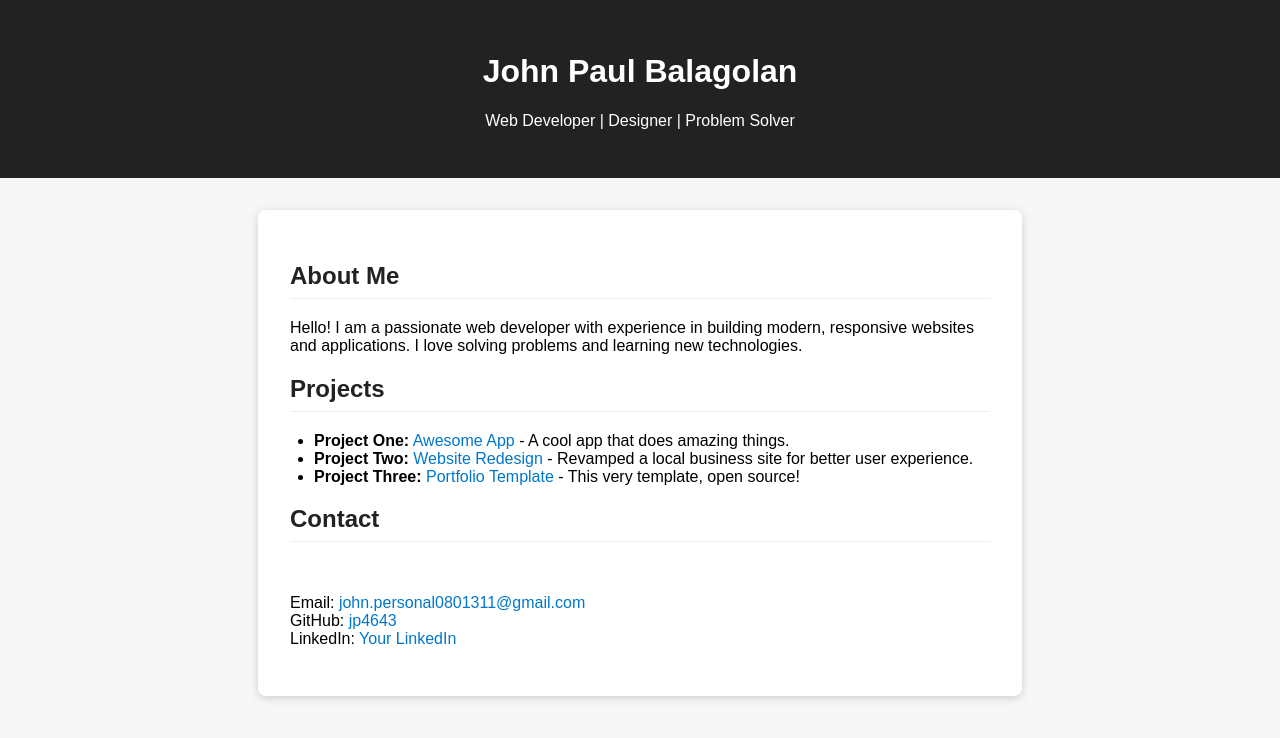
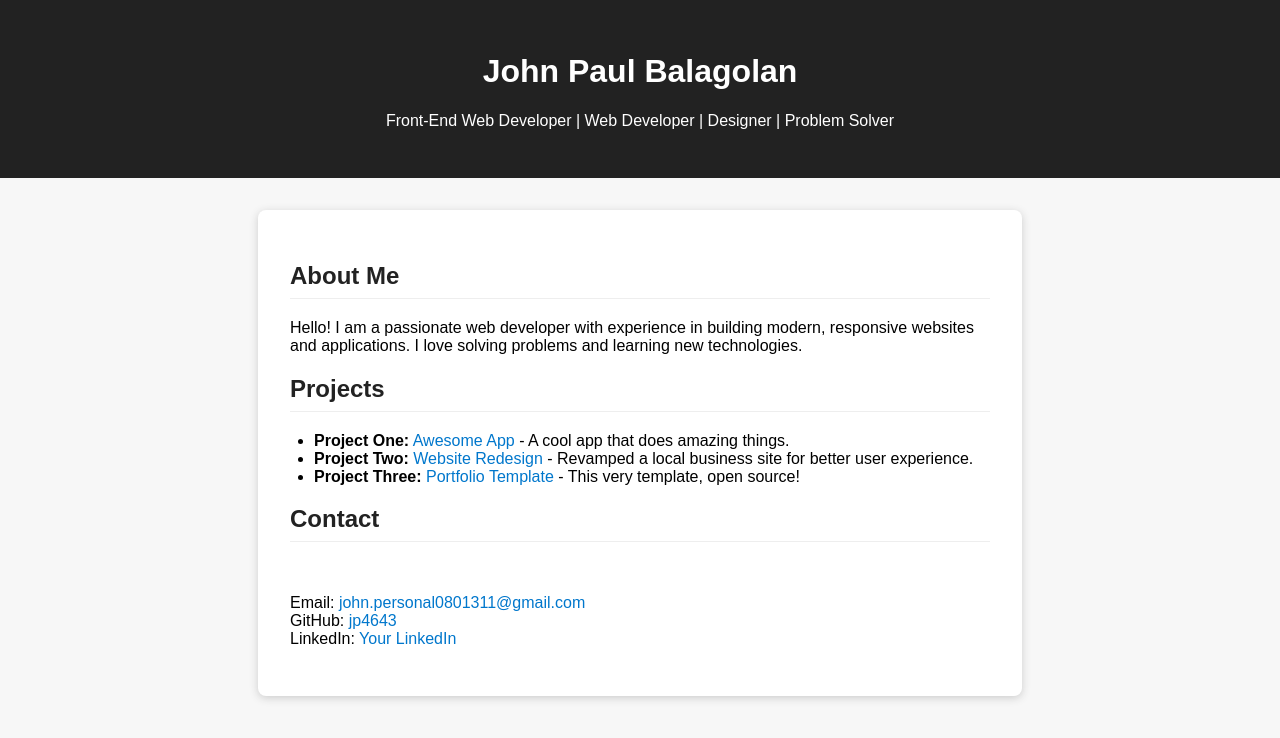
Before and after one commit to jp4643/basic, a plain HTML site: page index.html in a window 1280 px wide. Drawn offline with Linux system fonts and the light colour scheme.

Commit message:
just added Front-End Web Developer

```diff
--- a/index.html
+++ b/index.html
@@ -18,7 +18,7 @@
 <body>
   <header>
     <h1>John Paul Balagolan</h1>
-    <p>Web Developer | Designer | Problem Solver</p>
+    <p>Front-End Web Developer | Web Developer | Designer | Problem Solver</p>
   </header>
   <section>
     <h2>About Me</h2>
```
